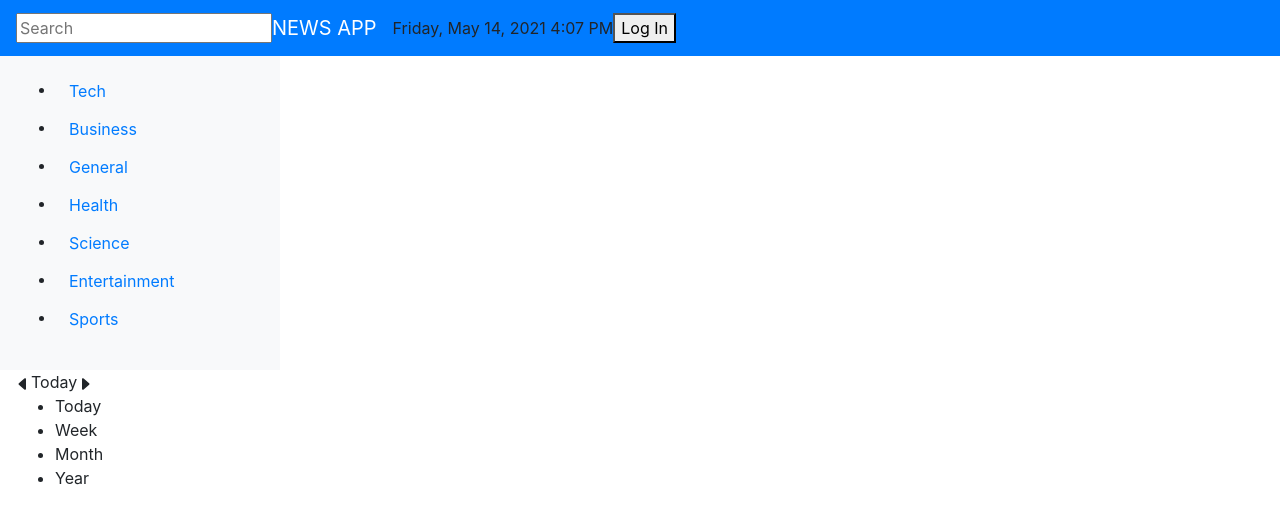
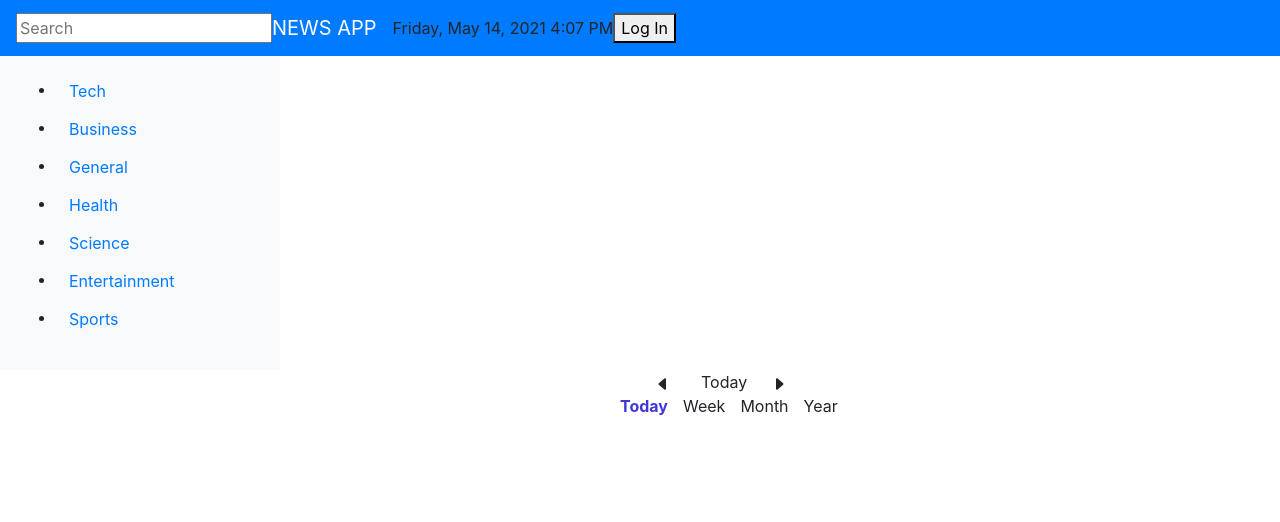
Before and after one commit to Bryan-Thaoxaochay/news-app, a React (Create React App) app in the folder client/: page / in a window 1280 px wide. Shown: the top 522 px of the page. Built offline with nearby package versions, Linux system fonts and the light colour scheme; no server answers.

Commit message:
finished toggler

```diff
--- a/client/src/components/TimeToggler/index.js
+++ b/client/src/components/TimeToggler/index.js
@@ -4,26 +4,145 @@ import "./style.css"
 
 function TimeToggler() {
 
-    let [position, setPosition] = useState(0);
+    let timeFrames = [{
+        timeFrame: "Today",
+        active: true,
+    }, {
+        timeFrame: "Week",
+        active: false,
+    }, {
+        timeFrame: "Month",
+        active: false,
+    }, {
+        timeFrame: "Year",
+        active: false,
+    }]
 
-    const timeArray = ["Today", "Week", "Month", "Year"]
+    let [whatTime, setWhatTime] = useState(timeFrames);
+
+    //function for handling click of bottom bar
+    function handleTimeToggle(event) {
+        let selectedTime = event.target.id;
+
+        let newTimeArray = whatTime.map((time) => {
+            if (time.timeFrame === selectedTime) {
+                const updatedObject = {
+                    ...time,
+                    active: true
+                };
+                return updatedObject;
+            } else {
+                const updatedObject = {
+                    ...time,
+                    active: false
+                };
+                return updatedObject;
+            }
+        })
+        console.log(newTimeArray)
+        setWhatTime(newTimeArray)
+    };
+
+    //left arrow click function for going left on toggle slider
+    function handleLeftArrowClick() {
+        let countForActiveTime = 0;
+        let activeFound;
+
+        whatTime.map((time) => {
+            if (time.active === true) {
+                activeFound = countForActiveTime;
+            }
+            countForActiveTime += 1;
+        })
+
+        //shifting position left
+        if (activeFound !== 0) {
+            activeFound -= 1;
+        }
+        //reset count for active time for next mapping
+        countForActiveTime = 0;
+
+        let newTimeArray = whatTime.map((time) => {
+            if (countForActiveTime == activeFound) {
+                const updatedObject = {
+                    ...time,
+                    active: true
+                };
+                countForActiveTime += 1;
+                return updatedObject;
+            } else {
+                const updatedObject = {
+                    ...time,
+                    active: false
+                };
+                countForActiveTime += 1;
+                return updatedObject;
+            }
+
+        })
+
+        setWhatTime(newTimeArray)
+    };
+
+
+    //right arrow click function for going right on toggle slider
+    function handleRightArrowClick() {
+
+        let countForActiveTime = 0;
+        let activeFound = false;
+
+        let newTimeArray = whatTime.map((time) => {
+            if (time.active === true) {
+                if (countForActiveTime === 3) {
+                    const updatedObject = {
+                        ...time,
+                        active: true
+                    };
+                    return updatedObject;
+                } else {
+                    const updatedObject = {
+                        ...time,
+                        active: false
+                    };
+                    activeFound = true;
+                    countForActiveTime += 1;
+                    return updatedObject;
+                }
+            } if (activeFound === true) {
+                const updatedObject = {
+                    ...time,
+                    active: true
+                };
+                countForActiveTime += 1;
+                activeFound = false;
+                return updatedObject;
+            } else {
+                const updatedObject = {
+                    ...time,
+                    active: false
+                };
+                countForActiveTime += 1;
+                return updatedObject;
+            }
+        })
+        setWhatTime(newTimeArray)
+    };
+
 
     return (
+
         < div >
-            <CaretLeftFill className="arrow leftArrow" onClick={ () => {
-                position === 0 ?
-                setPosition(position = 0) : setPosition(position - 1) }}/>
+            <CaretLeftFill className="arrow leftArrow" onClick={handleLeftArrowClick} />
 
-            {timeArray[position]}
+            {whatTime.map(timeframe => (
+                (timeframe.active) ? <div className="active toggledTime" id={timeframe.timeFrame} onClick={handleTimeToggle}>{timeframe.timeFrame}</div> : <li className="toggledTime" style={{ display: "none" }} id={timeframe.timeFrame} onClick={handleTimeToggle}></li>
+            ))}
 
-            <CaretRightFill className="arrow rightArrow" onClick={() => {
-                position === 3 ?
-                setPosition(position = 3):  setPosition(position + 1) }}/>
-            <ul>
-                {timeArray.map(locations => (
-                    <li>
-                        {locations}
-                    </li>
+            <CaretRightFill className="arrow rightArrow" onClick={handleRightArrowClick} />
+
+            <ul className="bottomToggler">
+                {whatTime.map(timeframe => (
+                    (timeframe.active) ? <li className="bottomActive bottomToggleElement" id={timeframe.timeFrame} onClick={handleTimeToggle}>{timeframe.timeFrame}</li> : <li className="bottomToggleElement" id={timeframe.timeFrame} onClick={handleTimeToggle}>{timeframe.timeFrame}</li>
                 ))}
             </ul>
         </div >
--- a/client/src/components/TimeToggler/style.css
+++ b/client/src/components/TimeToggler/style.css
@@ -1,6 +1,76 @@
 .leftArrow:hover {
     cursor: pointer;
 }
+
 .rightArrow:hover {
     cursor: pointer;
 }
+
+.leftArrow {
+    position: sticky;
+}
+
+.rightArrow {
+    position: sticky;
+    margin-left: 100px
+}
+
+div.toggledTime {
+    position: fixed;
+    display: inline;
+    margin-left: 30px;
+    margin-bottom: 10px;
+    z-index: 10;
+}
+
+div.toggledTime::selection {
+    color: none;
+    background: none;
+}
+
+div.toggledTime::-moz-selection {
+    color: none;
+    background: none;
+}
+
+div#Week {
+    margin-left: 32px;
+}
+
+div#Month {
+    margin-left: 28px;
+}
+
+div#Year {
+    margin-left: 38px;
+}
+
+ul.bottomToggler {
+    margin-left: -90px;
+}
+
+li.bottomToggleElement::selection {
+    color: none;
+    background: none;
+}
+
+li.bottomToggleElement::-moz-selection {
+    color: none;
+    background: none;
+}
+
+li.bottomToggleElement {
+    position: static;
+    display: inline;
+    margin-left: 15px;
+}
+
+li.bottomToggleElement:hover {
+    cursor: pointer;
+    text-decoration: underline;
+}
+
+.bottomActive {
+    font-weight: bold;
+    color: rgb(65, 55, 214);
+}
--- a/client/src/pages/Main.js
+++ b/client/src/pages/Main.js
@@ -7,10 +7,10 @@ const Main = () => {
     <Container fluid>
       <Row>
         <Col size="md-6">
-          <TimeToggler ></TimeToggler>
+
         </Col>
         <Col size="md-6 sm-12">
-
+        <TimeToggler/>
         </Col>
       </Row>
     </Container>
```
Also changed, not shown: 2 other files (tests, documents, lock files or other folders).
